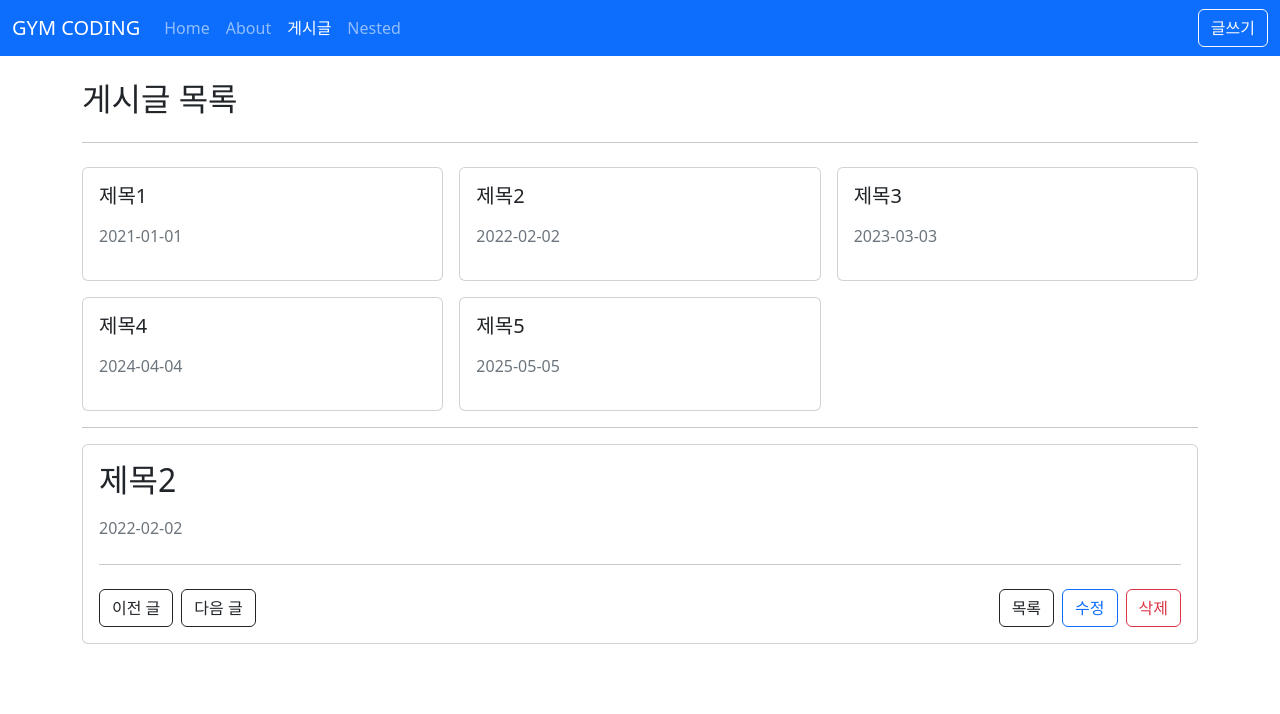
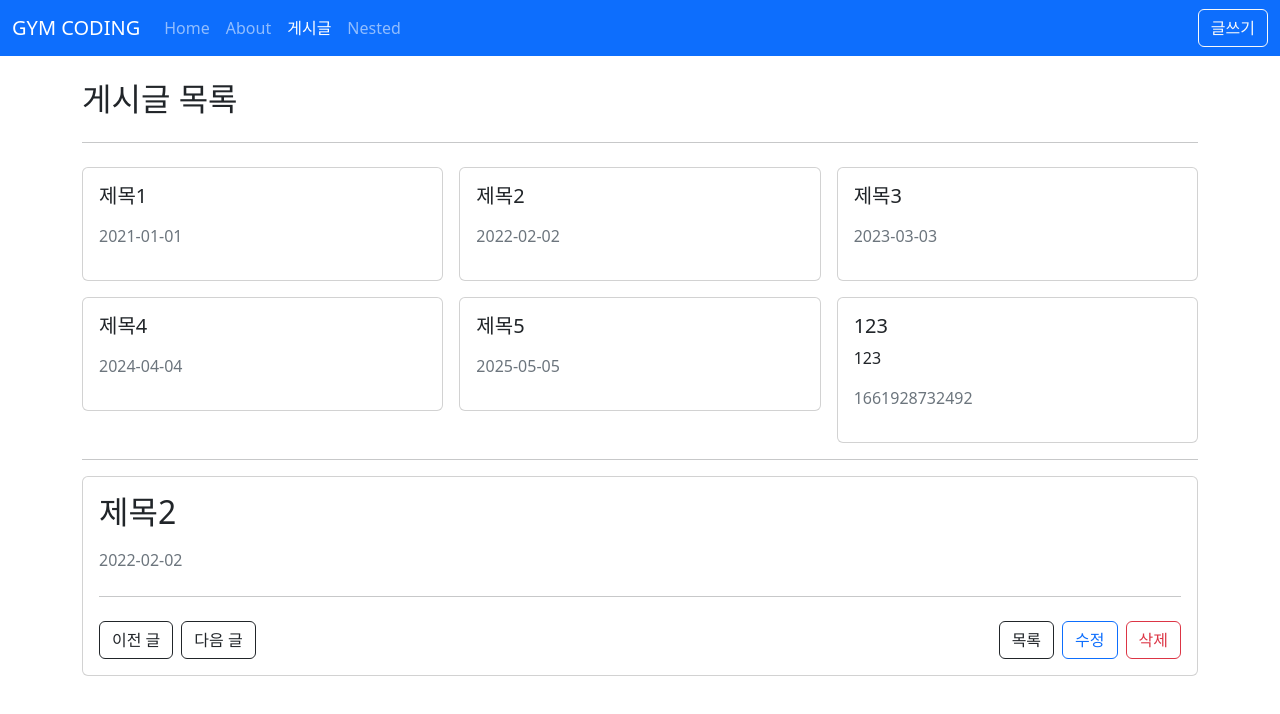
Before and after one commit to hjun-park/vue-js-practice, a Vue app in the folder vue-advance/vue3-posts/: page /posts in a window 1280 px wide. Shown: the top 714 px of the page. Built offline with nearby package versions, Linux system fonts and the light colour scheme; data requests are answered from the project's data file.

Commit message:
[실전편] API 통신: json-server & axios CRUD 구현

```diff
--- /dev/null
+++ b/vue-advance/vue3-posts/db.json
@@ -0,0 +1,40 @@
+{
+  "posts": [
+    {
+      "id": 1,
+      "title": "제목1",
+      "contents": "내용1",
+      "createdAt": "2021-01-01"
+    },
+    {
+      "id": 2,
+      "title": "제목2",
+      "contents": "내용2",
+      "createdAt": "2022-02-02"
+    },
+    {
+      "id": 3,
+      "title": "제목3",
+      "contents": "내용3",
+      "createdAt": "2023-03-03"
+    },
+    {
+      "id": 4,
+      "title": "제목4",
+      "contents": "내용4",
+      "createdAt": "2024-04-04"
+    },
+    {
+      "id": 5,
+      "title": "제목5",
+      "contents": "내용5",
+      "createdAt": "2025-05-05"
+    },
+    {
+      "title": "123",
+      "content": "123",
+      "createdAt": 1661928732492,
+      "id": 7
+    }
+  ]
+}
--- a/vue-advance/vue3-posts/package.json
+++ b/vue-advance/vue3-posts/package.json
@@ -5,9 +5,11 @@
     "dev": "vite",
     "build": "vite build",
     "preview": "vite preview --port 4173",
-    "lint": "eslint . --ext .vue,.js,.jsx,.cjs,.mjs --fix --ignore-path .gitignore"
+    "lint": "eslint . --ext .vue,.js,.jsx,.cjs,.mjs --fix --ignore-path .gitignore",
+    "db": "json-server --watch db.json --port 5000"
   },
   "dependencies": {
+    "axios": "^0.27.2",
     "bootstrap": "^5.2.0",
     "bootstrap-icons": "^1.9.1",
     "route": "^0.2.5",
@@ -20,6 +22,7 @@
     "@vue/eslint-config-prettier": "^7.0.0",
     "eslint": "^8.5.0",
     "eslint-plugin-vue": "^9.0.0",
+    "json-server": "^0.17.0",
     "prettier": "^2.5.1",
     "vite": "^3.0.1"
   }
--- a/vue-advance/vue3-posts/src/api/posts.js
+++ b/vue-advance/vue3-posts/src/api/posts.js
@@ -1,3 +1,6 @@
+// 07-01. axios import
+import axios from 'axios';
+
 // 03-15. axios 모듈로 json 데이터 조회 예정
 // 일단은 조회했다고 가정하고 하드코딩
 const posts = [
@@ -10,10 +13,23 @@ const posts = [
 
 // 목록을 조회할 수 있도록 getPost 함수 생성
 export function getPosts() {
-	return posts;
+	return axios.get('http://localhost:5000/posts');
 }
 
 // 05-01. 함수 정의 (id를 갖고 posts에 있는 것을 찾는 api)
 export function getPostById(id) {
-	return posts.find(item => item.id === id);
+	return axios.get(`http://localhost:5000/posts/${id}`);
 }
+
+// 07-02. axios 등록 함수
+export function createPost(data) {
+	return axios.post('http://localhost:5000/posts', data);
+}
+
+export function updatePost(id, data) {
+	return axios.put(`http://localhost:5000/posts/${id}`, data);
+}
+
+export function deletePost(id, data) {
+	return axios.delete(`http://localhost:5000/posts/${id}`);
+}
--- a/vue-advance/vue3-posts/src/views/posts/PostCreateView.vue
+++ b/vue-advance/vue3-posts/src/views/posts/PostCreateView.vue
@@ -3,14 +3,27 @@
 		<!-- 03-09. 게시글 등록 화면 구성-->
 		<h2>게시글 등록</h2>
 		<hr class="my-4" />
-		<form @submit.prevent>
+		<!-- 07-10. 저장 버튼을 클릭했을 때 save 메소드가 수행 -->
+		<form @submit.prevent="save">
 			<div class="mb-3">
 				<label for="title" class="form-label">제목</label>
-				<input type="text" class="form-control" id="title" />
+				<!-- 07-07. v-model에 form 이라는 객체를 바인드 -->
+				<input
+					v-model="form.title"
+					type="text"
+					class="form-control"
+					id="title"
+				/>
 			</div>
 			<div class="mb-3">
 				<label for="exampleFormControlTextarea1" class="form-label">내용</label>
-				<textarea class="form-control" id="content" rows="3"></textarea>
+				<!-- 07-07. v-model에 form 이라는 객체를 바인드 -->
+				<textarea
+					v-model="form.content"
+					class="form-control"
+					id="content"
+					rows="3"
+				></textarea>
 			</div>
 			<div class="pt-4">
 				<!-- 03-26. 목록도 마찬가지로 클릭 시 리스트로 -->
@@ -28,11 +41,31 @@
 </template>
 
 <script setup>
+import { ref } from 'vue';
 import { useRoute, useRouter } from 'vue-router';
+import { createPost } from '@/api/posts';
 
 const route = useRoute();
 const router = useRouter();
+// 07-06. 등록할 객체
+const form = ref({
+	title: null,
+	content: null,
+});
 
+// 07-08. 저장할 수 있게 등록 API 호출
+const save = () => {
+	try {
+		createPost({
+			...form.value,
+			createdAt: Date.now(), // 등록일
+		});
+		// 07-09. 저장 이후 리스트로 이동
+		router.push({ name: 'PostList' });
+	} catch (error) {
+		console.error(error);
+	}
+};
 const goListPage = () => {
 	router.push({ name: 'PostList' });
 };
--- a/vue-advance/vue3-posts/src/views/posts/PostDetailView.vue
+++ b/vue-advance/vue3-posts/src/views/posts/PostDetailView.vue
@@ -1,9 +1,9 @@
 <template>
 	<div>
 		<!-- 05-04. fetchPost를 통해 가져온 객체 정보를 여기에 뿌려줌 -->
-		<h2>{{ form.title }}</h2>
-		<p>{{ form.content }}</p>
-		<p class="text-muted">{{ form.createdAt }}</p>
+		<h2>{{ post.title }}</h2>
+		<p>{{ post.content }}</p>
+		<p class="text-muted">{{ post.createdAt }}</p>
 		<!-- 03-04. 동적 라우트에 매핑된 값을 확인하는 방법 -->
 		<!-- <p>params : {{ $route.params }}</p> -->
 
@@ -32,7 +32,8 @@
 				</button>
 			</div>
 			<div class="col-auto">
-				<button class="btn btn-outline-danger">삭제</button>
+				<!-- 07-19. 클릭 시 삭제되도록 -->
+				<button class="btn btn-outline-danger" @click="remove">삭제</button>
 			</div>
 		</div>
 	</div>
@@ -43,6 +44,7 @@ import { useRouter } from 'vue-router';
 // 05-02. 지정한 함수를 여기서 사용
 import { getPostById } from '@/api/posts';
 import { ref } from 'vue';
+import { deletePost } from '@/api/posts';
 
 // 05-09. route에 props 전달
 const props = defineProps({
@@ -68,13 +70,55 @@ const router = useRouter(); // 이동정보
  *    form.title = data.title;
  *    form.content = data.content;
  */
-const form = ref({});
-const fetchPost = () => {
-	const data = getPostById(props.id); // 객체를 가져와서
-	form.value = { ...data }; // spread를 이용해서 객체 복사 (...이 없으면 얕은 복사가 된다)
+const post = ref({});
+const fetchPost = async () => {
+	// 07-11. 예전 방법
+	// const data = getPostById(props.id); // 객체를 가져와서
+	// form.value = { ...data }; // spread를 이용해서 객체 복사 (...이 없으면 얕은 복사가 된다)
+
+	// 07-12. 이 방식으로 해보기
+	try {
+		const { data } = await getPostById(props.id);
+		// 어떤 데이터가 넘어올 지 모르니 setPost를 만듦
+		setPost(data);
+	} catch (error) {
+		console.error(error);
+	}
+};
+
+// 07-13. 구조분해 이용해서 setter 만들기
+// const setPost = { title, content, createdAt };
+const setPost = ({ title, content, createdAt }) => {
+	post.value.title = title;
+	post.value.content = content;
+	post.value.createdAt = createdAt;
 };
 
 fetchPost();
+
+// 07-18. 삭제 부분 구현
+/*
+	1) const 함수를 담을 변수명 선언
+	2) try.. catch... 감싸기
+	3) posts.js에서 정의한 API 여기에 정의
+	4) 본문에 api 함수 사용
+	5) async, await 처리 (promise 사용 X)
+*/
+const remove = async () => {
+	try {
+		// 07-21. 삭제 확인 구문 넣기 (depth가 깊어지지 않도록 안티패턴 사용)
+		// ! 사용보다는 === false 사용 (!는 잘 안 보임)
+		if (confirm('삭제 하시겠습니까?') === false) {
+			return;
+		}
+		await deletePost(props.id);
+		router.push({ name: 'PostList' });
+
+		// 07-20. 삭제되면 리스트로 이동
+	} catch (error) {
+		console.error(error);
+	}
+};
 const goListPage = () => router.push({ name: 'PostList' });
 const goEditPage = () =>
 	router.push({ name: 'PostEdit', params: { id: props.id } });
--- a/vue-advance/vue3-posts/src/views/posts/PostEditView.vue
+++ b/vue-advance/vue3-posts/src/views/posts/PostEditView.vue
@@ -2,14 +2,26 @@
 	<div>
 		<h2>게시글 수정</h2>
 		<hr class="my-4" />
-		<form @submit.prevent>
+		<!-- 07-16. 클릭 시에 edit 함수 실행-->
+		<form @submit.prevent="edit">
 			<div class="mb-3">
 				<label for="title" class="form-label">제목</label>
-				<input type="text" class="form-control" id="title" />
+				<!-- 07-15. 수정 부분에 대한 v-model 바인딩 -->
+				<input
+					v-model="form.title"
+					type="text"
+					class="form-control"
+					id="title"
+				/>
 			</div>
 			<div class="mb-3">
 				<label for="exampleFormControlTextarea1" class="form-label">내용</label>
-				<textarea class="form-control" id="content" rows="3"></textarea>
+				<textarea
+					v-model="form.content"
+					class="form-control"
+					id="content"
+					rows="3"
+				></textarea>
 			</div>
 			<div class="pt-4">
 				<!-- 03-24. 취소버튼 클릭하면 상세페이지로 가도록 설정 -->
@@ -27,13 +39,41 @@
 </template>
 
 <script setup>
+import { ref } from 'vue';
 import { useRoute, useRouter } from 'vue-router';
+import { getPostById, updatePost } from '@/api/posts';
 
 // 03-25. route로부터 얻은 id 이용하여 상세페이지로 이동
 const route = useRoute();
 const router = useRouter();
 const id = route.params.id;
 
+// 07-14. 수정 부분 만들기
+const form = ref({
+	title: null,
+	content: null,
+});
+const fetchPost = async () => {
+	const { data } = await getPostById(id);
+	setForm(data);
+};
+const setForm = ({ title, content }) => {
+	form.value.title = title;
+	form.value.content = content;
+};
+
+fetchPost();
+
+const edit = async () => {
+	try {
+		await updatePost(id, { ...form.value });
+		//  07-17. 수정 후에는 상세 페이지로 이동
+		router.push({ name: 'PostDetail', params: { id } });
+	} catch (error) {
+		console.log(error);
+	}
+};
+
 const goDetailPage = () => router.push({ name: 'PostDetail', params: { id } });
 </script>
 
--- a/vue-advance/vue3-posts/src/views/posts/PostListView.vue
+++ b/vue-advance/vue3-posts/src/views/posts/PostListView.vue
@@ -47,8 +47,41 @@ import { useRouter } from 'vue-router';
 
 // 03-16. posts라는 반응형 데이터 생성
 const posts = ref([]);
-const fetchPosts = () => {
-	posts.value = getPosts();
+// 07-06.  asnync를 사용하면 await도 같이 사용
+const fetchPosts = async () => {
+	// 07-03. 어떤 걸 반환하는지 결과값 출력
+	// const response = getPosts();
+	// console.log('response: ', response); // promise 객체를 반환
+	//
+	//
+	//
+	/* 07-04. promise
+		- js에서 비동기를 처리할 떄 사용하는 객체
+		- 해당 객체에 .then 을 사용한다.
+	*/
+	// getPosts()
+	// 	.then(response => {
+	// 		console.log('response: ', response);
+	// 	})
+	// 	.catch(err => {
+	// 		console.log('error: ', err);
+	// 	});
+	//
+	//
+	/*
+		07-05. promise 대신 사용하는 async/await
+	*/
+	try {
+		// const response = await getPosts();
+		const { data } = await getPosts();
+		posts.value = data;
+		// console.dir(response); // 객체를 편하게 보는 방법
+		// ({ data: posts.value } = await getPosts()); // 또 다른 구조분해 할당 방법
+	} catch (error) {
+		console.error(error);
+	}
+
+	// posts.value = getPosts();
 };
 
 fetchPosts();
```
Also changed, not shown: 1 other file (tests, documents, lock files or other folders).
